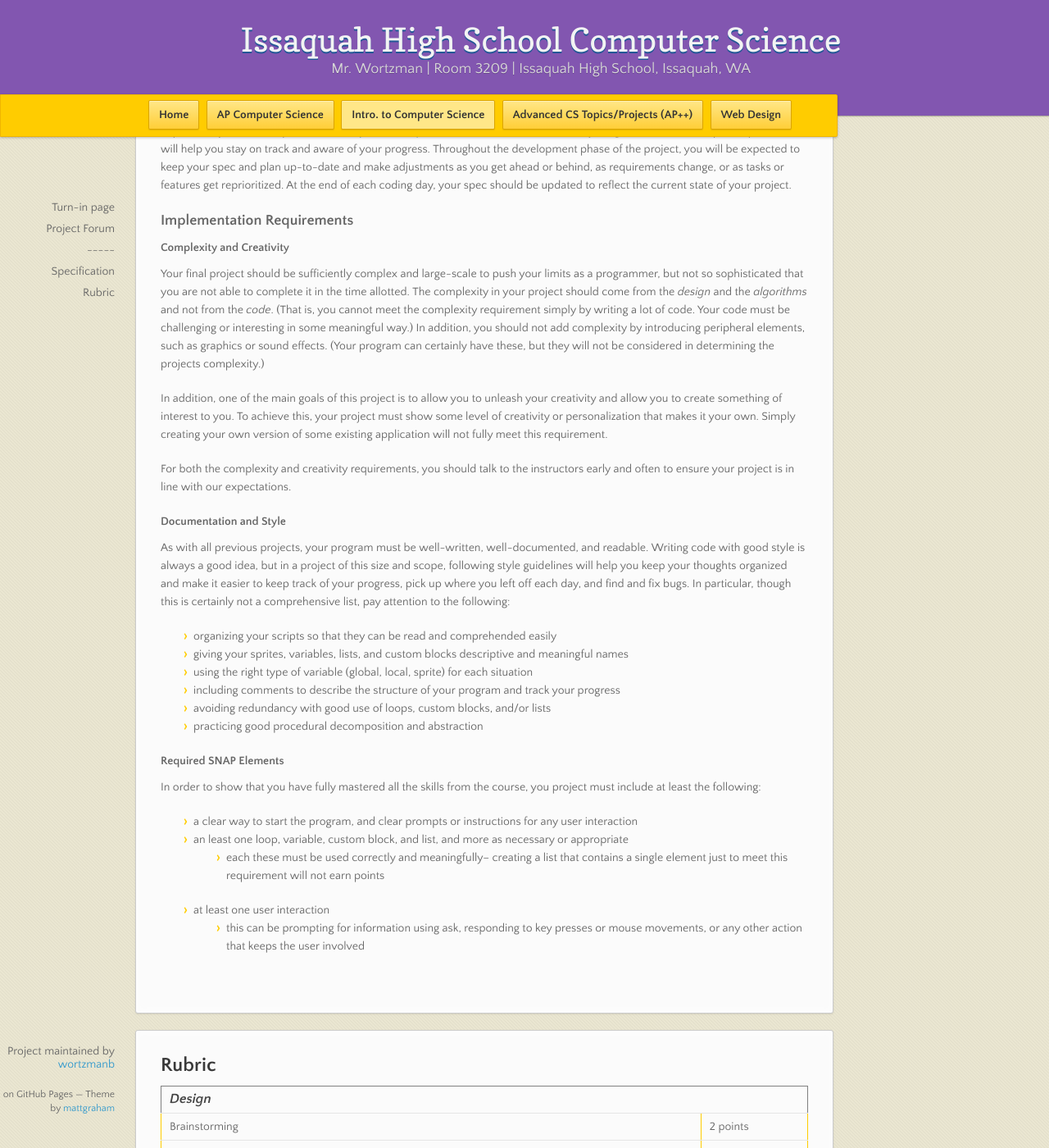
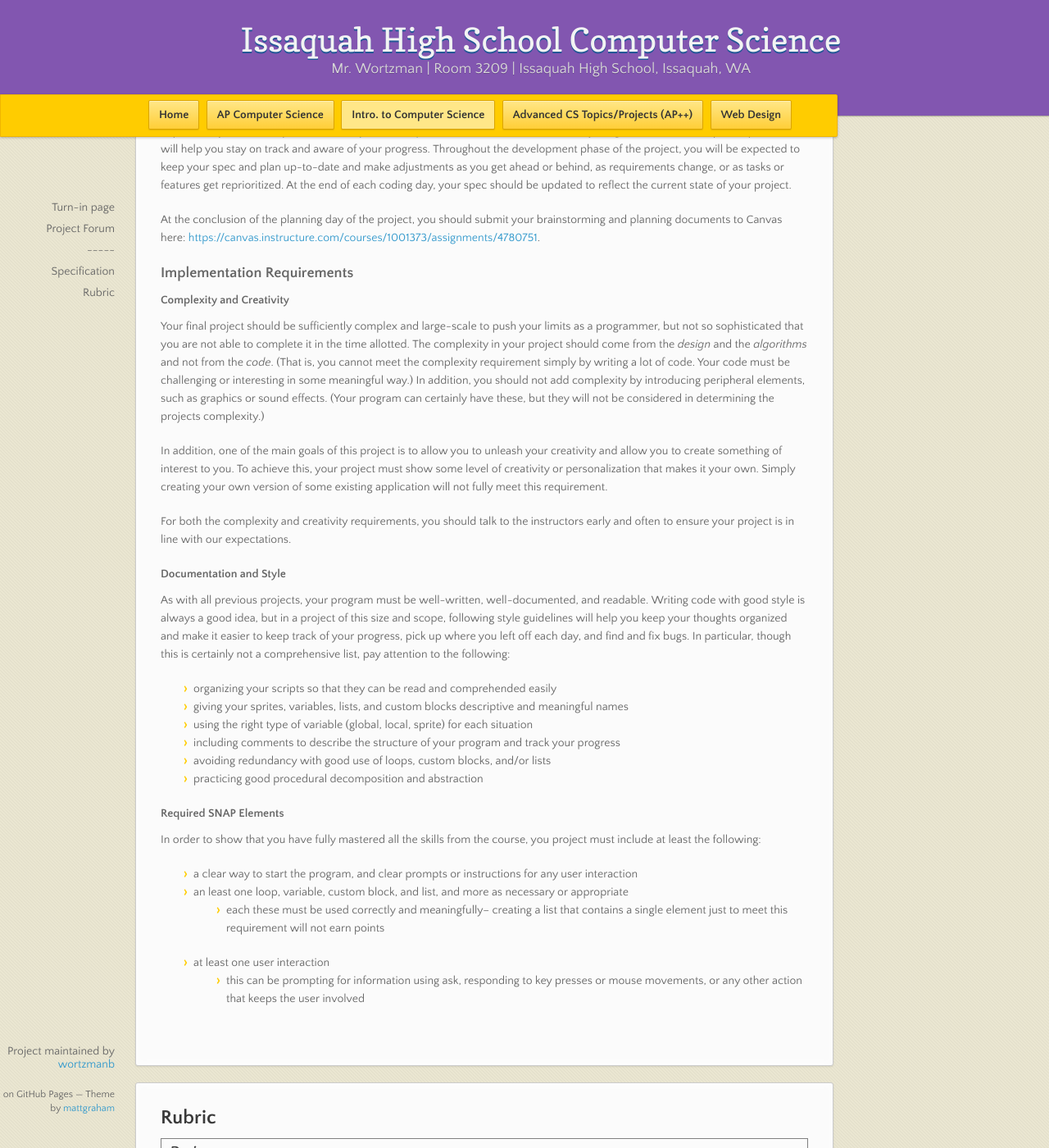
Before and after one commit to stutlerk/ihs-website, a Jekyll site: the page built from _introcs/projects/proj5.md, in a window 1280 px wide and 1400 px high, scrolled down 713 px. Shown: the whole window at 82% size. Built offline with Jekyll 4.4.1, drawn with Linux system fonts in a browser that asks for light colours; nearby versions of some CDN libraries; some of the changed text lies outside the part shown.

Commit message:
Tweaks to intro final project.

```diff
--- a/_introcs/projects/proj5.md
+++ b/_introcs/projects/proj5.md
@@ -53,6 +53,8 @@ The phases of the project will be:
 
 ### Progress Tracking
 In phase iv, you will complete a [Final Project Development Plan]({{site.baseurl}}/introcs/Final Project Development Plan.docx).  This document will be your guides in the development phase and will help you stay on track and aware of your progress.  Throughout the development phase of the project, you will be expected to keep your spec and plan up-to-date and make adjustments as you get ahead or behind, as requirements change, or as tasks or features get reprioritized.  At the end of each coding day, your spec should be updated to reflect the current state of your project.
+
+At the conclusion of the planning day of the project, you should submit your brainstorming and planning documents to Canvas here: [https://canvas.instructure.com/courses/1001373/assignments/4780751](https://canvas.instructure.com/courses/1001373/assignments/4780751).
 
 ### Implementation Requirements
 
```
Also changed, not shown: other parts of _introcs/projects/proj5.md (+4 -4 lines).
